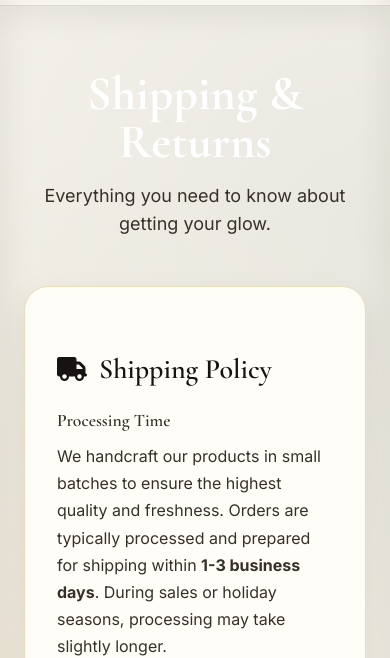
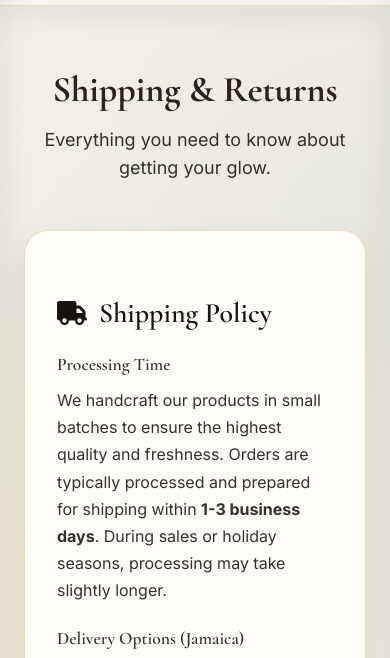
Before and after one commit to Shamzbruv/Foryou-Skin-Bar, a website: page shipping-returns.html in a window 390 px wide. Shown: the part 143-801 px from the top of the page. Drawn offline with nearby package versions, Linux system fonts and the light colour scheme.

Commit message:
Fix shipping page text contrast

```diff
--- a/shipping-returns.html
+++ b/shipping-returns.html
@@ -64,7 +64,7 @@
   </script>
   <link rel="stylesheet" href="css/brand-theme.css?v=gold-headers-1">
 </head>
-<body class="antialiased bg-[#6E7F67] text-white">
+<body class="antialiased bg-stone-50 text-stone-900">
 
   <div class="bg-amber-900/90 text-white text-center py-2.5 text-sm font-medium tracking-wide">
     🌿 Free Shipping on orders over J$10,000 &nbsp;|&nbsp; ✨ Handcrafted with Love in Jamaica
@@ -103,8 +103,8 @@
 
   <main class="py-16 px-6 md:px-16 max-w-4xl mx-auto">
     <div class="text-center mb-12">
-      <h1 class="serif-heading text-5xl font-bold mb-4 text-white">Shipping & Returns</h1>
-      <p class="text-white text-lg">Everything you need to know about getting your glow.</p>
+      <h1 class="serif-heading text-4xl sm:text-5xl font-bold mb-4 text-stone-900">Shipping & Returns</h1>
+      <p class="text-stone-700 text-lg">Everything you need to know about getting your glow.</p>
     </div>
 
     <div class="bg-white rounded-3xl p-8 md:p-12 shadow-sm border border-stone-100 policy-content text-stone-800">
```
